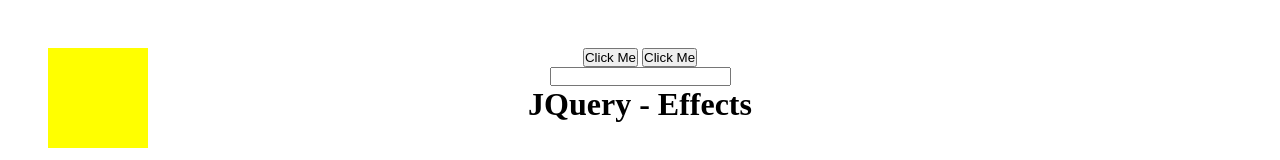
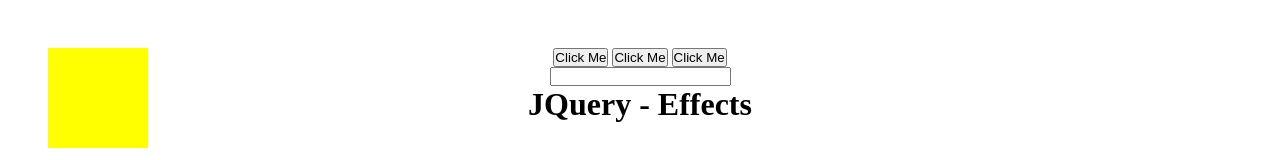
Before and after one commit to JonathanChr11/pert5TPM2023, a plain HTML site: page index.html in a window 1280 px wide. Shown: the top 160 px of the page. Drawn offline with Linux system fonts and the light colour scheme.

Commit message:
button 3 added

```diff
--- a/index.html
+++ b/index.html
@@ -27,6 +27,7 @@
         </div>
         <button id="btn">Click Me</button>
         <button id="btn2">Click Me</button>
+        <button id="btn3">Click Me</button>
         <!-- <label for="">Input your name</label>
         <input type="text">
         <p>Keypressed : <span>0</span></p> -->
```
